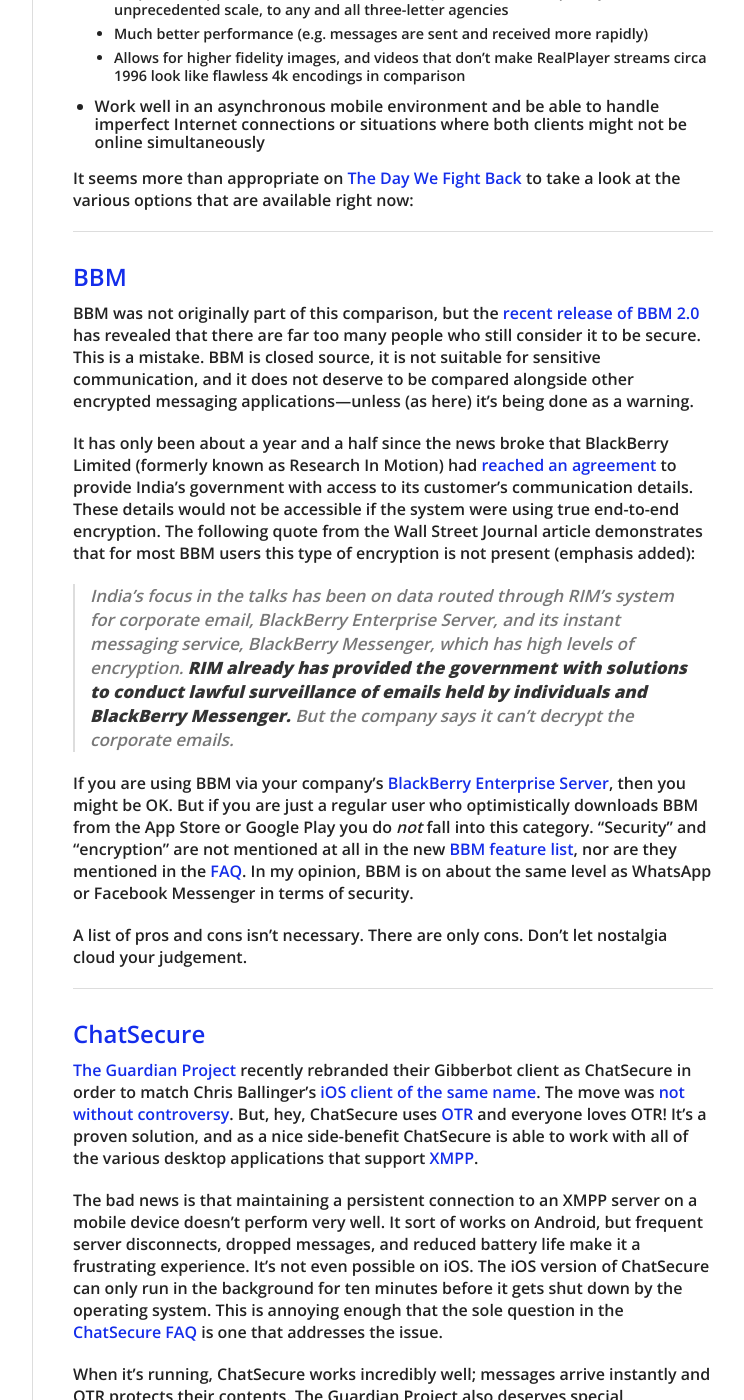
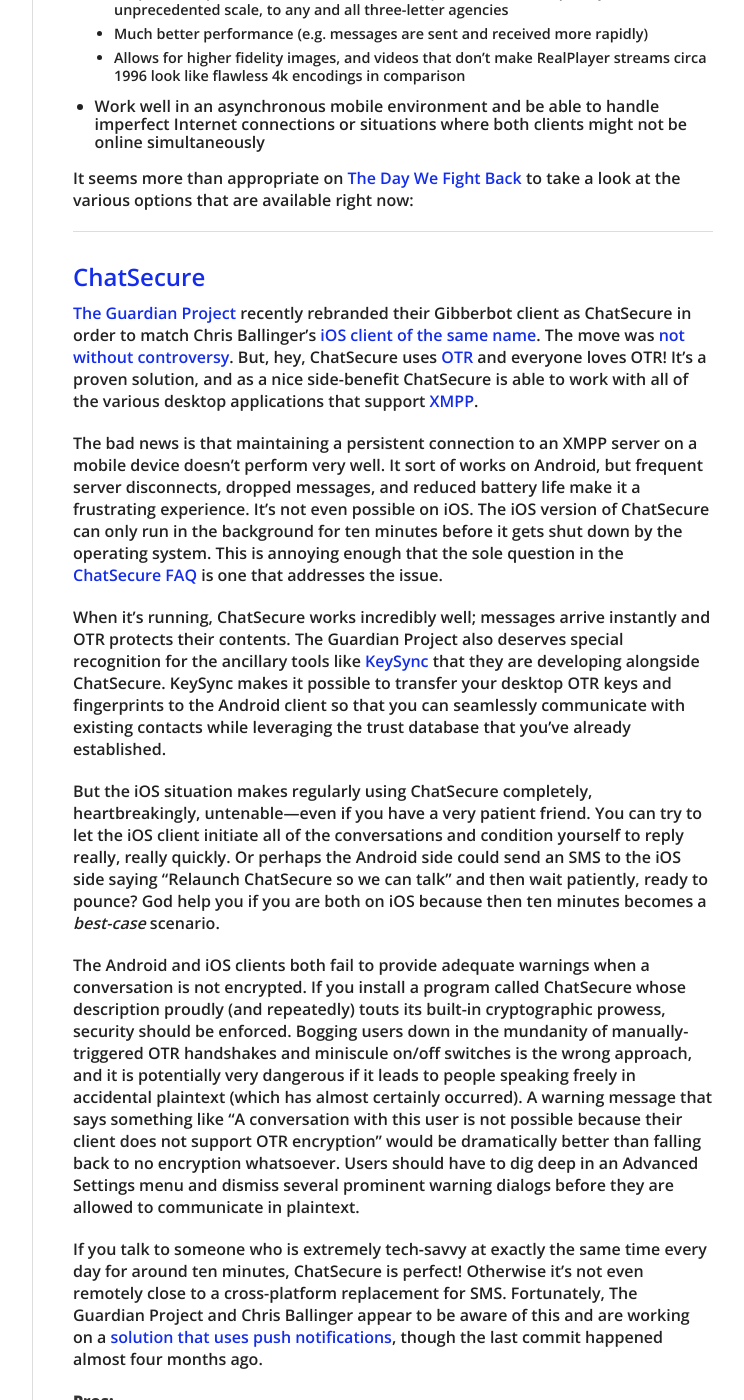
Before and after one commit to jlund/missingm, a Jekyll site: the page built from _posts/2014-02-11-fighting-dishfire-the-state-of-mobile-cross-platform-encrypted-messaging.md, in a window 1280 px wide and 1400 px high, scrolled down 713 px. Shown: the whole window, without its empty margins (378-1122 px from the left). Built offline with Jekyll 4.4.1, drawn with Linux system fonts in a browser that asks for light colours; nearby versions of some CDN libraries; comment, search, counter and statistics services are not loaded; some of the changed text lies outside the part shown.

Commit message:
Moving BBM into its own separate post

```diff
--- a/_posts/2014-02-11-fighting-dishfire-the-state-of-mobile-cross-platform-encrypted-messaging.md
+++ b/_posts/2014-02-11-fighting-dishfire-the-state-of-mobile-cross-platform-encrypted-messaging.md
@@ -18,20 +18,6 @@
 *   Work well in an asynchronous mobile environment and be able to handle imperfect Internet connections or situations where both clients might not be online simultaneously
 
 It seems more than appropriate on [The Day We Fight Back][5] to take a look at the various options that are available right now:
-
-* * *
-
-## [BBM][91]
-
-BBM was not originally part of this comparison, but the [recent release of BBM 2.0][92] has revealed that there are far too many people who still consider it to be secure. This is a mistake. BBM is closed source, it is not suitable for sensitive communication, and it does not deserve to be compared alongside other encrypted messaging applications---unless (as here) it's being done as a warning.
-
-It has only been about a year and a half since the news broke that BlackBerry Limited (formerly known as Research In Motion) had [reached an agreement][93] to provide India's government with access to its customer's communication details. These details would not be accessible if the system were using true end-to-end encryption. The following quote from the Wall Street Journal article demonstrates that for most BBM users this type of encryption is not present (emphasis added):
-
-> India's focus in the talks has been on data routed through RIM's system for corporate email, BlackBerry Enterprise Server, and its instant messaging service, BlackBerry Messenger, which has high levels of encryption. **RIM already has provided the government with solutions to conduct lawful surveillance of emails held by individuals and BlackBerry Messenger.** But the company says it can't decrypt the corporate emails.
-
-If you are using BBM via your company's [BlackBerry Enterprise Server][94], then you might be OK. But if you are just a regular user who optimistically downloads BBM from the App Store or Google Play you do *not* fall into this category. "Security" and "encryption" are not mentioned at all in the new [BBM feature list][95], nor are they mentioned in the [FAQ][96]. In my opinion, BBM is on about the same level as WhatsApp or Facebook Messenger in terms of security.
-
-A list of pros and cons isn't necessary. There are only cons. Don't let nostalgia cloud your judgement.
 
 * * *
 
```
Also changed, not shown: other parts of _posts/2014-02-11-fighting-dishfire-the-state-of-mobile-cross-platform-encrypted-messaging.md (+4 -7 lines), _posts/2014-02-24-avoid-bbm.md (added, +19 -0 lines).
